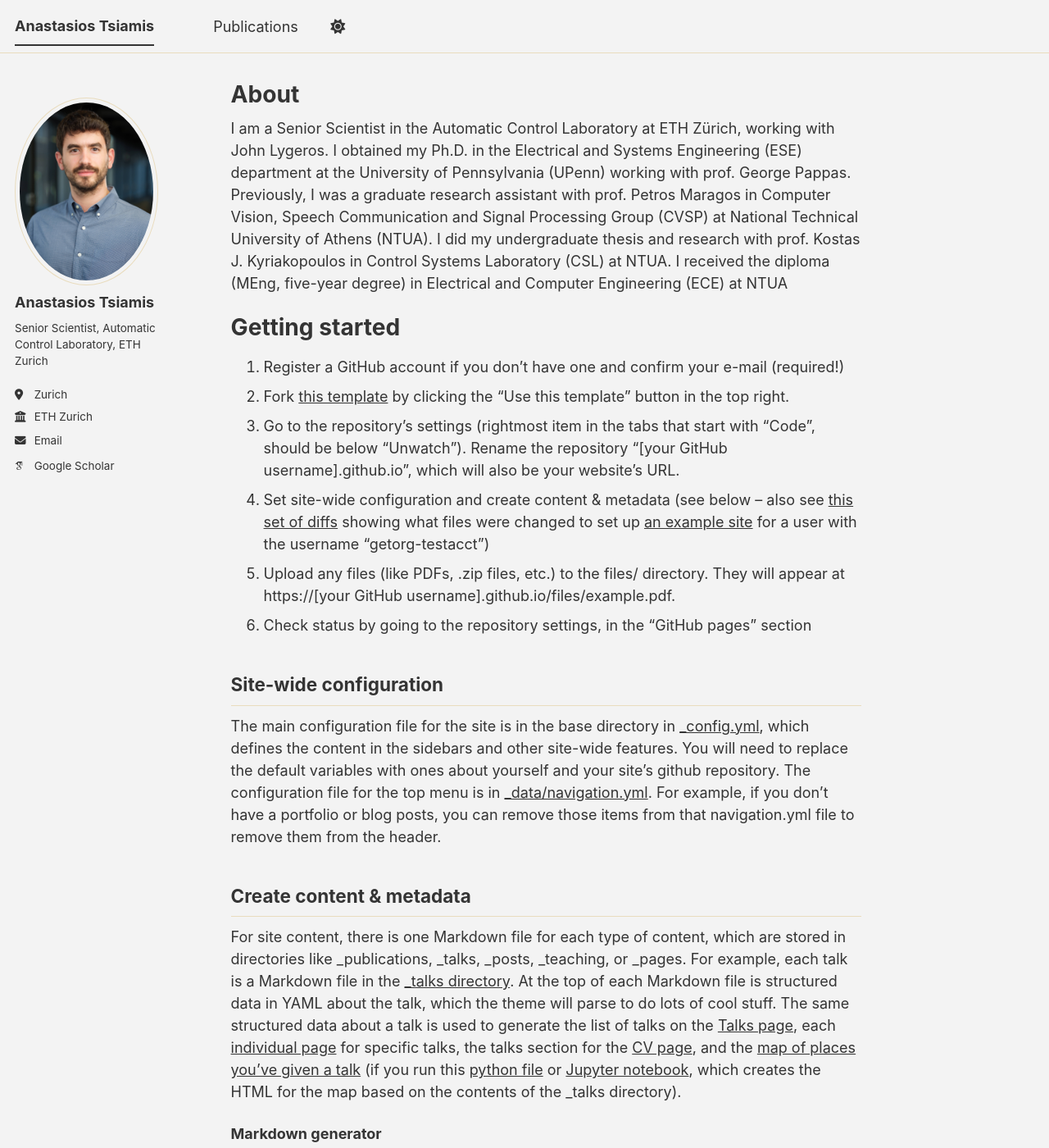
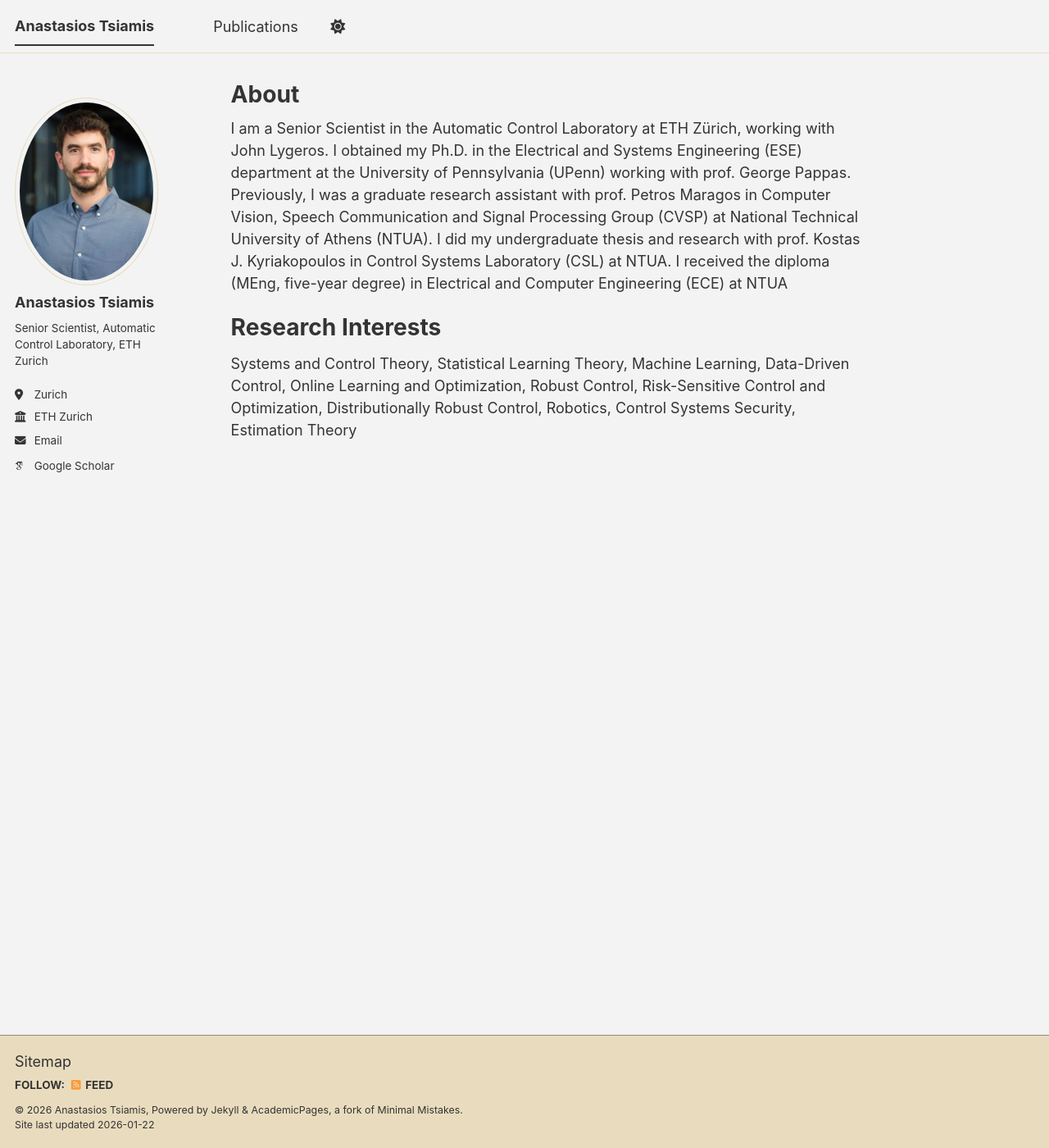
Before and after one commit to antsiamis/antsiamis.github.io, a Jekyll site: the page built from _pages/about.md, in a window 1280 px wide and 1400 px high. Shown: the whole window at 82% size. Built offline with Jekyll 4.4.1, drawn with Linux system fonts in a browser that asks for light colours; some web fonts are replaced; a script bundle is joined from its source files by our own code; library files that are not in the unit come from our copies; some of the changed text lies outside the part shown.

Commit message:
Update about.md

```diff
--- a/_pages/about.md
+++ b/_pages/about.md
@@ -9,35 +9,6 @@ redirect_from:
 
 I am a Senior Scientist in the Automatic Control Laboratory at ETH Zürich, working with John Lygeros. I obtained my Ph.D. in the Electrical and Systems Engineering (ESE) department at the University of Pennsylvania (UPenn) working with prof. George Pappas. Previously, I was a graduate research assistant with prof. Petros Maragos in Computer Vision, Speech Communication and Signal Processing Group (CVSP) at National Technical University of Athens (NTUA). I did my undergraduate thesis and research with prof. Kostas J. Kyriakopoulos in Control Systems Laboratory (CSL) at NTUA. I received the diploma (MEng, five-year degree) in Electrical and Computer Engineering (ECE) at NTUA
 
-Getting started
+Research Interests
 ======
-1. Register a GitHub account if you don't have one and confirm your e-mail (required!)
-1. Fork [this template](https://github.com/academicpages/academicpages.github.io) by clicking the "Use this template" button in the top right.
-1. Go to the repository's settings (rightmost item in the tabs that start with "Code", should be below "Unwatch"). Rename the repository "[your GitHub username].github.io", which will also be your website's URL.
-1. Set site-wide configuration and create content & metadata (see below -- also see [this set of diffs](https://archive.is/3TPas) showing what files were changed to set up [an example site](https://getorg-testacct.github.io) for a user with the username "getorg-testacct")
-1. Upload any files (like PDFs, .zip files, etc.) to the files/ directory. They will appear at https://[your GitHub username].github.io/files/example.pdf.
-1. Check status by going to the repository settings, in the "GitHub pages" section
-
-Site-wide configuration
-------
-The main configuration file for the site is in the base directory in [_config.yml](https://github.com/academicpages/academicpages.github.io/blob/master/_config.yml), which defines the content in the sidebars and other site-wide features. You will need to replace the default variables with ones about yourself and your site's github repository. The configuration file for the top menu is in [_data/navigation.yml](https://github.com/academicpages/academicpages.github.io/blob/master/_data/navigation.yml). For example, if you don't have a portfolio or blog posts, you can remove those items from that navigation.yml file to remove them from the header.
-
-Create content & metadata
-------
-For site content, there is one Markdown file for each type of content, which are stored in directories like _publications, _talks, _posts, _teaching, or _pages. For example, each talk is a Markdown file in the [_talks directory](https://github.com/academicpages/academicpages.github.io/tree/master/_talks). At the top of each Markdown file is structured data in YAML about the talk, which the theme will parse to do lots of cool stuff. The same structured data about a talk is used to generate the list of talks on the [Talks page](https://academicpages.github.io/talks), each [individual page](https://academicpages.github.io/talks/2012-03-01-talk-1) for specific talks, the talks section for the [CV page](https://academicpages.github.io/cv), and the [map of places you've given a talk](https://academicpages.github.io/talkmap.html) (if you run this [python file](https://github.com/academicpages/academicpages.github.io/blob/master/talkmap.py) or [Jupyter notebook](https://github.com/academicpages/academicpages.github.io/blob/master/talkmap.ipynb), which creates the HTML for the map based on the contents of the _talks directory).
-
-**Markdown generator**
-
-The repository includes [a set of Jupyter notebooks](https://github.com/academicpages/academicpages.github.io/tree/master/markdown_generator
-) that converts a CSV containing structured data about talks or presentations into individual Markdown files that will be properly formatted for the Academic Pages template. The sample CSVs in that directory are the ones I used to create my own personal website at stuartgeiger.com. My usual workflow is that I keep a spreadsheet of my publications and talks, then run the code in these notebooks to generate the Markdown files, then commit and push them to the GitHub repository.
-
-How to edit your site's GitHub repository
-------
-Many people use a git client to create files on their local computer and then push them to GitHub's servers. If you are not familiar with git, you can directly edit these configuration and Markdown files directly in the github.com interface. Navigate to a file (like [this one](https://github.com/academicpages/academicpages.github.io/blob/master/_talks/2012-03-01-talk-1.md) and click the pencil icon in the top right of the content preview (to the right of the "Raw | Blame | History" buttons). You can delete a file by clicking the trashcan icon to the right of the pencil icon. You can also create new files or upload files by navigating to a directory and clicking the "Create new file" or "Upload files" buttons.
-
-Example: editing a Markdown file for a talk
-![Editing a Markdown file for a talk](/images/editing-talk.png)
-
-For more info
-------
-More info about configuring Academic Pages can be found in [the guide](https://academicpages.github.io/markdown/), the [growing wiki](https://github.com/academicpages/academicpages.github.io/wiki), and you can always [ask a question on GitHub](https://github.com/academicpages/academicpages.github.io/discussions). The [guides for the Minimal Mistakes theme](https://mmistakes.github.io/minimal-mistakes/docs/configuration/) (which this theme was forked from) might also be helpful.
+Systems and Control Theory, Statistical Learning Theory, Machine Learning, Data-Driven Control, Online Learning and Optimization, Robust Control, Risk-Sensitive Control and Optimization, Distributionally Robust Control, Robotics, Control Systems Security, Estimation Theory
```
